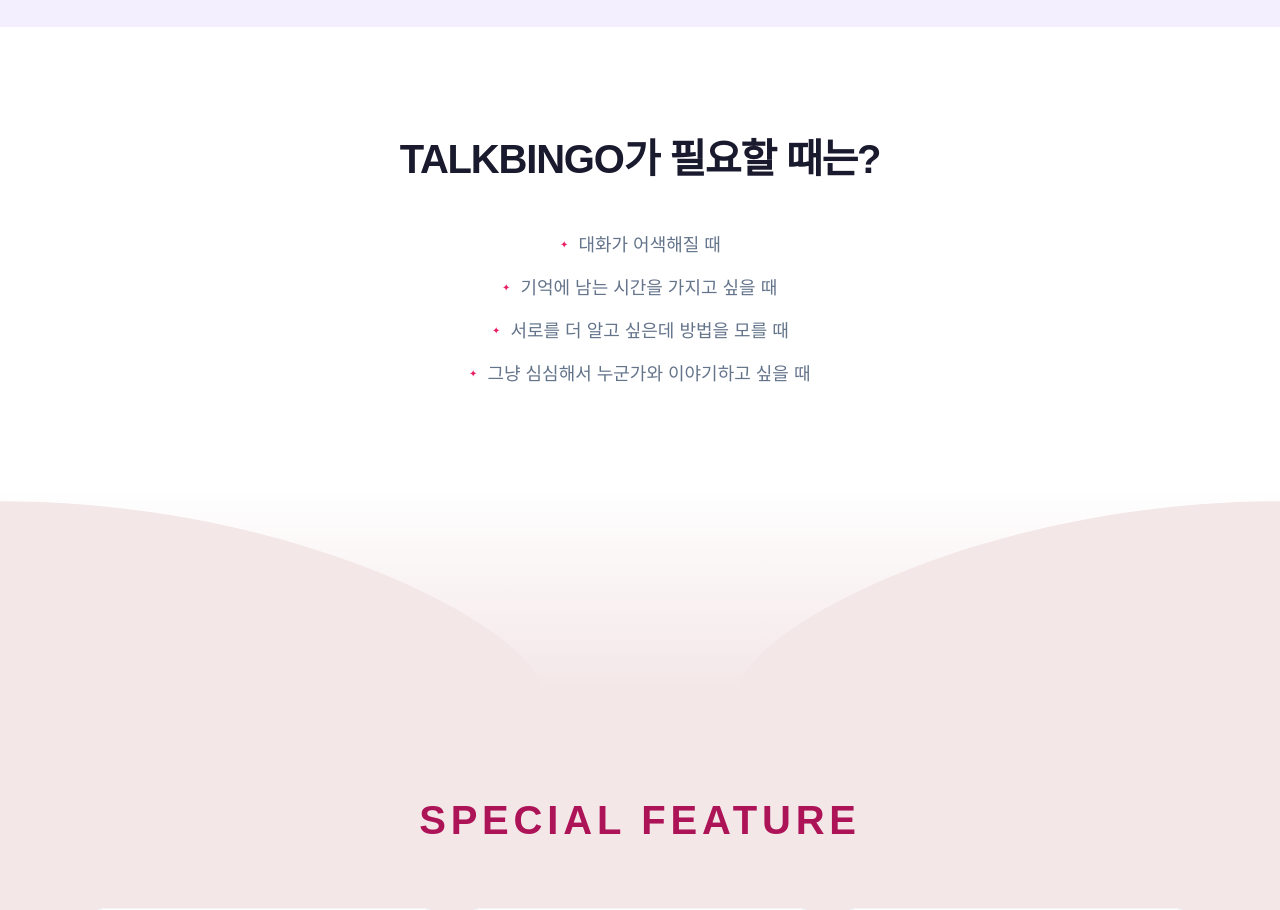
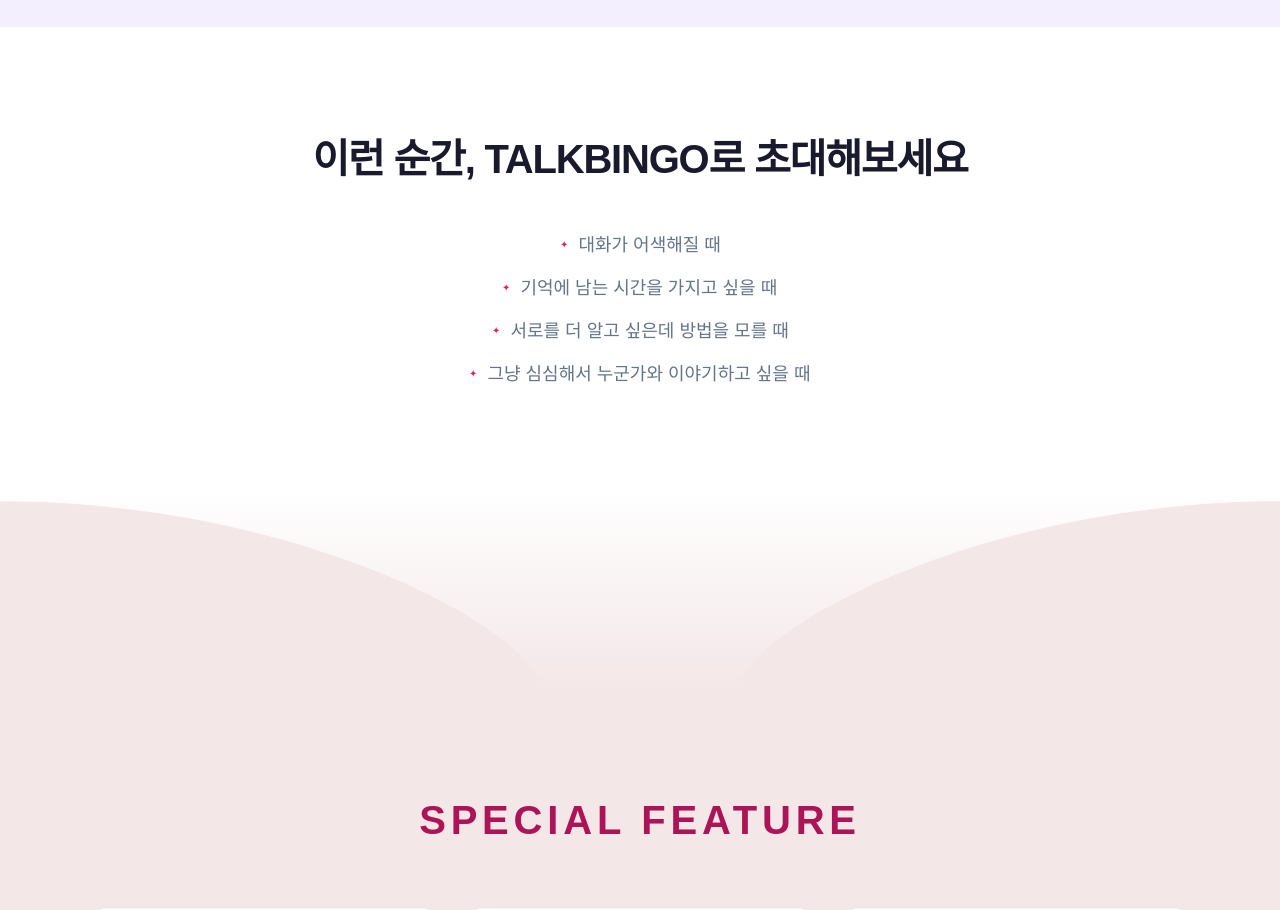
Before and after one commit to cammupco-ui/TalkBingo-web, a Next.js app: page / in a window 1280 px wide. Shown: the part 2700-3610 px from the top of the page. Built offline with nearby package versions, Linux system fonts and the light colour scheme; a web font is replaced by a local one.

Commit message:
copy: update WhenToUseSection title text

```diff
--- a/src/components/WhenToUseSection.tsx
+++ b/src/components/WhenToUseSection.tsx
@@ -29,7 +29,7 @@
         <section className={styles.section} ref={sectionRef}>
             <div className="container">
                 <h2 className={`${styles.title} ${visible ? styles.titleVisible : ''}`}>
-                    TALKBINGO가 필요할 때는?
+                    이런 순간, TALKBINGO로 초대해보세요
                 </h2>
                 <ul className={styles.list}>
                     {REASONS.map((reason, i) => (
```
